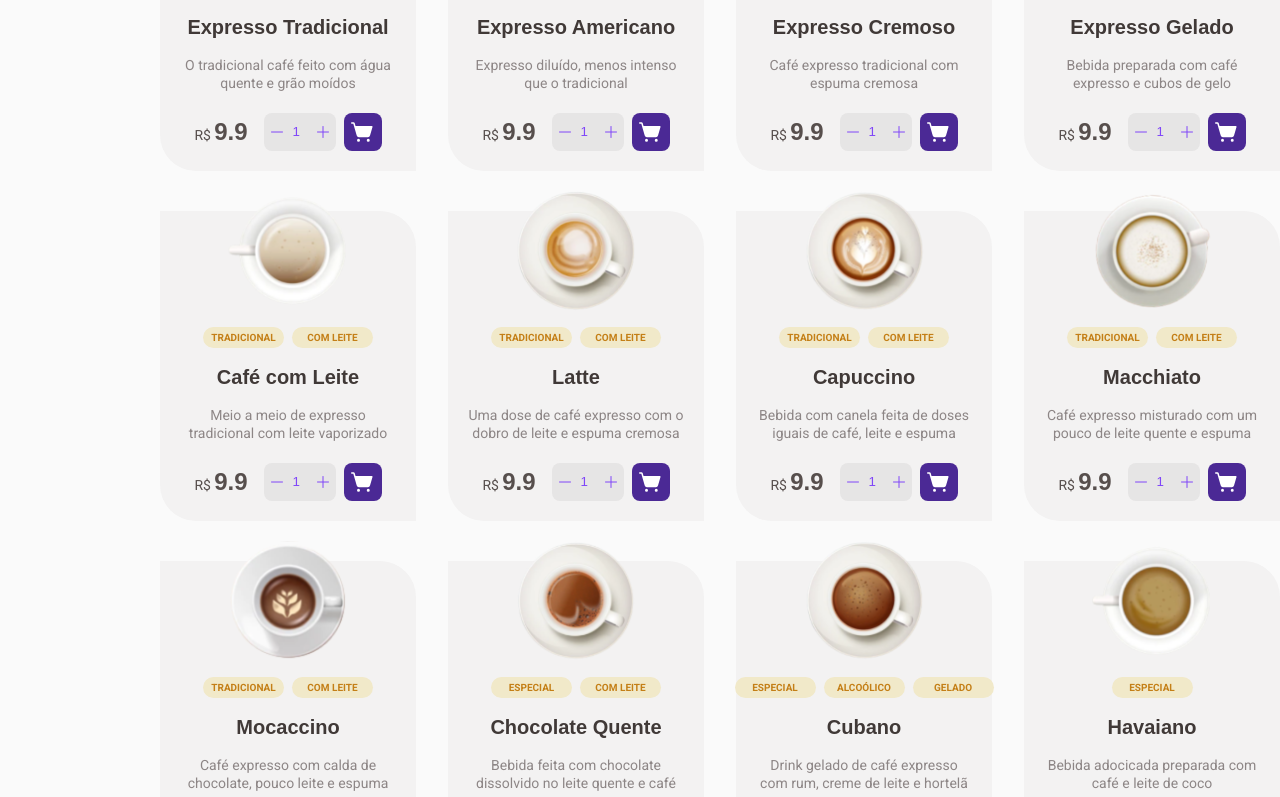
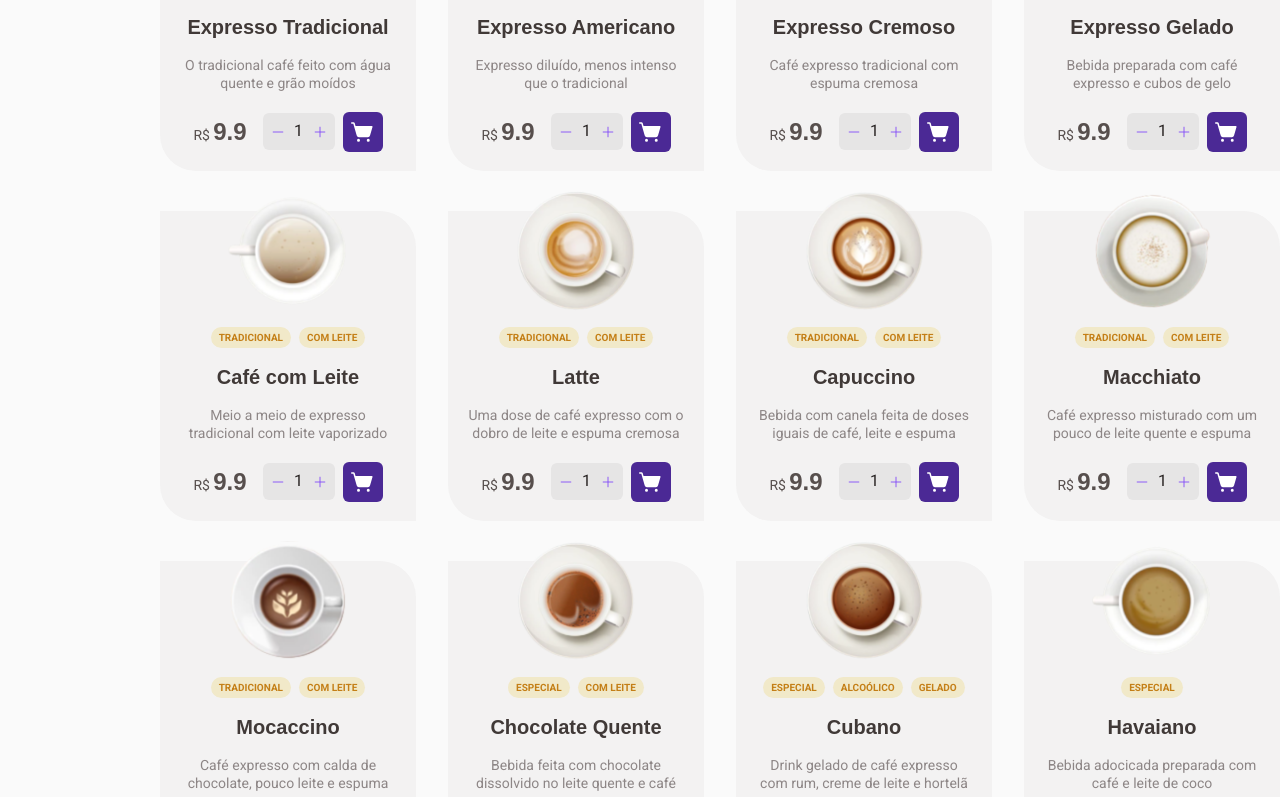
Before and after one commit to yujiarima17/coffe_delivery_react, a React (Vite) app: page / in a window 1280 px wide. Shown: the part 803-1600 px from the top of the page. Built offline with nearby package versions, Linux system fonts and the light colour scheme; a web font is replaced by a local one.

Commit message:
fixing css unimportant aspects

```diff
--- a/src/components/Input/index.tsx
+++ b/src/components/Input/index.tsx
@@ -25,14 +25,14 @@ export function Input() {
   useEffect(() => {
     // Use um efeito para atualizar o estado local quando o formulário for redefinido
     if (isSubmitSuccessful) {
-      setQuantity(0)
+      setQuantity(1)
     }
   }, [isSubmitSuccessful])
 
   return (
     <CoffeInput>
       <CoffeSpanButton onClick={minus}>
-        <Minus size={16} />
+        <Minus size={14} />
       </CoffeSpanButton>
       <CoffeInputNumber
         id="orderQuantity"
@@ -45,7 +45,7 @@ export function Input() {
         {...register('orderQuantity', { valueAsNumber: true })}
       />
       <CoffeSpanButton onClick={plus}>
-        <Plus size={16} />
+        <Plus size={14} />
       </CoffeSpanButton>
     </CoffeInput>
   )
--- a/src/components/Input/styles.ts
+++ b/src/components/Input/styles.ts
@@ -2,13 +2,11 @@ import styled from 'styled-components'
 
 export const CoffeInput = styled.div`
   display: flex;
-  gap: 0.5rem;
+  gap: 4px;
+  padding: 8px;
   align-items: center;
-  justify-content: center;
-  width: 72px;
-  height: 38px;
   background: ${(props) => props.theme['base-button']};
-  border-radius: 8px;
+  border-radius: 6px;
 `
 export const CoffeSpanButton = styled.span`
   display: flex;
@@ -18,9 +16,14 @@ export const CoffeSpanButton = styled.span`
   border: 0;
 `
 export const CoffeInputNumber = styled.input`
-  width: 14px;
-  color: ${(props) => props.theme.purple};
+  display: flex;
+  justify-content: center;
+  align-items: center;
+  width: 20px;
+  text-align: center;
+  color: ${(props) => props.theme['base-title']};
   outline: 0;
+  font: ${(props) => props.theme.font['Text M-Regular']};
   background: transparent;
   border: 0;
 
--- a/src/contexts/CafesContext.tsx
+++ b/src/contexts/CafesContext.tsx
@@ -41,6 +41,7 @@ export function CafesContextProvider({ children }: CafesContextProviderProps) {
       coffeName: data.coffeName,
       orderQuantity: data.orderQuantity,
     }
+    console.log('cheguei')
     dispatch(removeCoffeAction(removeCoffe))
   }
   return (
--- a/src/data/cafes.ts
+++ b/src/data/cafes.ts
@@ -129,3 +129,4 @@ export const coffesData: Array<coffeProps> = [
     image: 'Irlandês',
   },
 ]
+console.log(coffesData)
--- a/src/pages/Home/components/CoffeList/components/CoffeCard/index.tsx
+++ b/src/pages/Home/components/CoffeList/components/CoffeCard/index.tsx
@@ -14,7 +14,6 @@ import * as zod from 'zod'
 import { CafesContext } from '../../../../../../contexts/CafesContext'
 interface AddCoffeData {
   orderQuantity: number
-  orderQuantity1: number
 }
 export function CoffeCard({
   id,
@@ -40,7 +39,6 @@ export function CoffeCard({
 
   const { handleSubmit, reset } = addCoffeForm
   function handleAddCoffe(data: AddCoffeData) {
-    console.log(data)
     const newData = { id, coffeName, orderQuantity: data.orderQuantity }
 
     addNewCoffe(newData)
@@ -54,7 +52,9 @@ export function CoffeCard({
 
         <div className="coffeType">
           {tag.map((tag) => (
-            <span className="type">{tag}</span>
+            <span className="type" key={id.substring(0, 3) + tag}>
+              {tag}
+            </span>
           ))}
         </div>
         <span className="coffeName">{coffeName}</span>
--- a/src/pages/Home/components/CoffeList/components/CoffeCard/styles.ts
+++ b/src/pages/Home/components/CoffeList/components/CoffeCard/styles.ts
@@ -3,7 +3,7 @@ import styled from 'styled-components'
 export const CoffeCardContainer = styled.div`
   display: flex;
   flex-direction: column;
-  height: 19.37rem;
+  height: 19.375rem;
   width: 16rem;
   justify-content: center;
   align-items: center;
@@ -29,11 +29,10 @@ export const CoffeCardInfo = styled.div`
       background: ${(props) => props.theme['yellow-light']};
       color: ${(props) => props.theme['yellow-dark']};
       font: ${(props) => props.theme.font.Tag};
-      height: 21px;
-      width: 81px;
+      padding: 4px 8px;
       align-items: center;
       justify-content: center;
-      border-radius: 15px;
+      border-radius: 100px;
     }
   }
   span.coffeName {
@@ -79,12 +78,11 @@ export const CoffeCardBuy = styled.div`
 export const CoffeButton = styled.button`
   display: flex;
   border: 0;
+  padding: 8px;
   outline: 0;
   justify-content: center;
-  width: 38px;
-  height: 38px;
   align-items: center;
   background: ${(props) => props.theme['purple-dark']};
   color: ${(props) => props.theme.white};
-  border-radius: 8px;
+  border-radius: 6px;
 `
```
